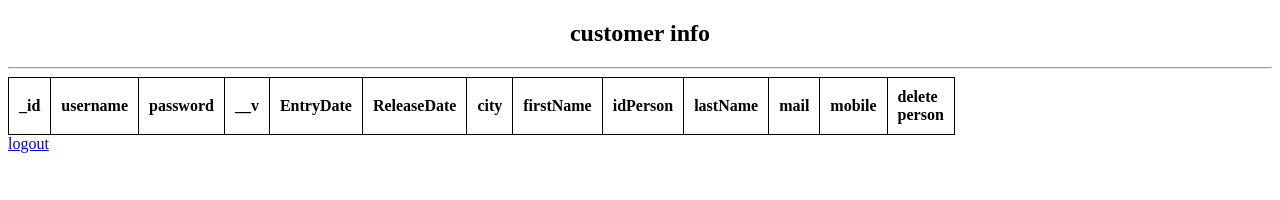
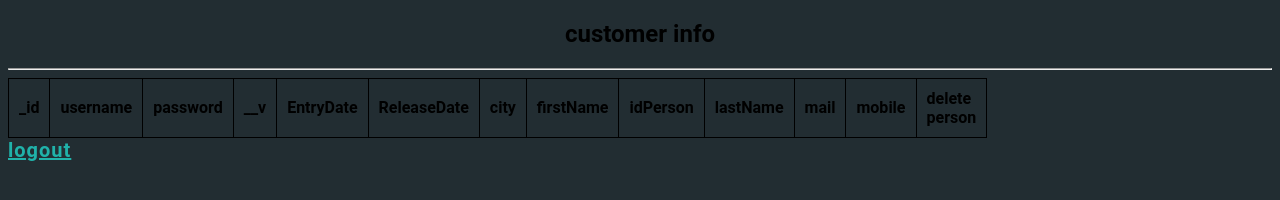
Before and after one commit to fadiabuhanna/ApartmentRental, a website: page pages/customer-info.html in a window 1280 px wide. Drawn offline with Linux system fonts and the light colour scheme; no server answers; files whose address does not match are found by name.

Commit message:
apdate class

```diff
--- a/pages/customer-info.html
+++ b/pages/customer-info.html
@@ -14,6 +14,18 @@
 <body>
 
     <style>
+        body {
+         background: #222D32;
+         font-family: 'Roboto', sans-serif;
+        }
+
+        .form-label {
+            font-size: 20px;
+            color:lightseagreen;
+            font-weight: bold;
+            letter-spacing: 1px;
+        }
+
         table {
             width: 300px;
             border-collapse: collapse;
```
